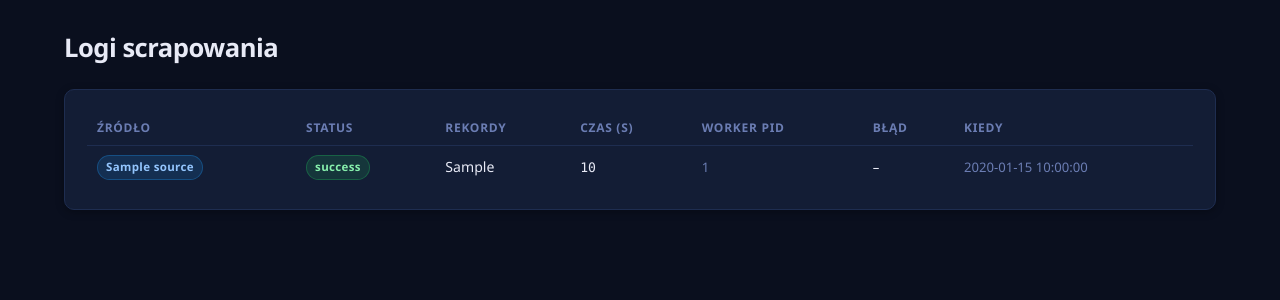
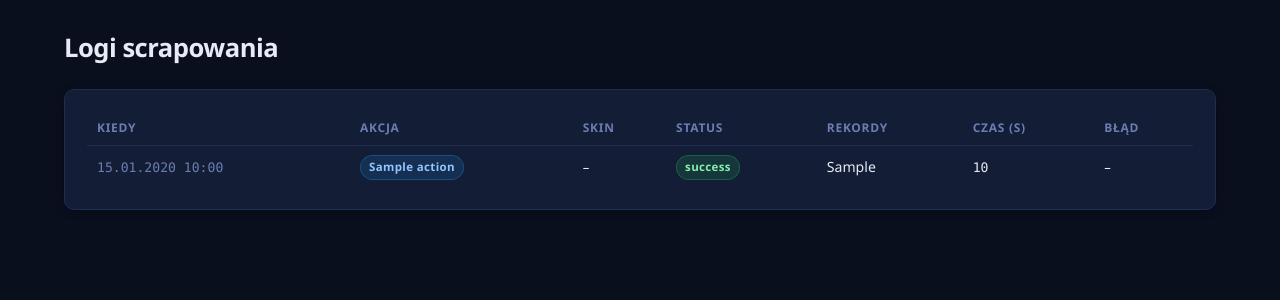
Before and after one commit to Kacper7011/skin-market-tracker, a Python web app: template interface/app/templates/logs.html in a window 1280 px wide. Shown: the part 56-356 px from the top of the page. Run offline with Jinja, Linux system fonts and the light colour scheme; the template is opened without the code that fills it: most values are stand-ins (such as "Sample title", 1, 10 or a date in 2020).

Commit message:
feat: bardziej opisowe logi scrapera w dashboardzie i tabeli
ScrapeLog dostaje pola action i item_name - wczesniej logi nie
przechowywaly co zostalo zescrapowane. Dashboard pokazuje teraz
polska nazwe akcji (Historia cen / Wyszukiwanie / Katalog),
nazwe skina i czas zdarzenia DD.MM HH:MM. Tabela logow dostaje
kolumny Akcja i Skin, a kolumna Kiedy jest teraz pierwsza.

Co-Authored-By: Claude Sonnet 4.6 <noreply@anthropic.com>

```diff
--- a/engine/scraper/models/scrape_log.py
+++ b/engine/scraper/models/scrape_log.py
@@ -7,6 +7,8 @@ from typing import Optional
 class ScrapeLog:
     source: str
     status: str
+    action: str = ""
+    item_name: str = ""
     items_scraped: int = 0
     duration_seconds: float = 0.0
     error_message: Optional[str] = None
--- a/engine/scraper/worker.py
+++ b/engine/scraper/worker.py
@@ -67,6 +67,8 @@ async def process_task(task: dict, repo: Repository) -> None:
         log = ScrapeLog(
             source=source,
             status="success" if not error_message else "error",
+            action=action,
+            item_name=item_name,
             items_scraped=items_scraped,
             duration_seconds=round(time.time() - started_at, 2),
             error_message=error_message,
--- a/interface/app/templates/logs.html
+++ b/interface/app/templates/logs.html
@@ -9,19 +9,31 @@
     <table>
         <thead>
             <tr>
-                <th>Źródło</th>
+                <th>Kiedy</th>
+                <th>Akcja</th>
+                <th>Skin</th>
                 <th>Status</th>
                 <th>Rekordy</th>
                 <th>Czas (s)</th>
-                <th>Worker PID</th>
                 <th>Błąd</th>
-                <th>Kiedy</th>
             </tr>
         </thead>
         <tbody>
             {% for log in logs %}
+            {% set action_label = {'history': 'Historia cen', 'search': 'Wyszukiwanie', 'build_catalog': 'Katalog'}.get(log.get('action',''), log.get('action') or '–') %}
             <tr>
-                <td><span class="badge badge-steam">{{ log.source }}</span></td>
+                <td class="text-sm text-muted text-mono" style="white-space:nowrap;">
+                    {% if log.started_at %}{{ log.started_at.strftime('%d.%m.%Y %H:%M') if log.started_at.strftime is defined else (log.started_at | string)[:16] }}{% else %}–{% endif %}
+                </td>
+                <td>
+                    <span class="badge badge-steam">{{ action_label }}</span>
+                </td>
+                <td class="text-sm" style="max-width:220px; word-break:break-word;">
+                    {% set sname = log.get('item_name', '') %}
+                    {% if sname and log.get('action') != 'build_catalog' %}
+                        {{ sname }}
+                    {% else %}–{% endif %}
+                </td>
                 <td>
                     <span class="badge {% if log.status == 'success' %}badge-ok{% else %}badge-error{% endif %}">
                         {{ log.status }}
@@ -29,13 +41,11 @@
                 </td>
                 <td>{{ log.items_scraped }}</td>
                 <td class="text-mono text-sm">{{ log.duration_seconds }}</td>
-                <td class="text-muted text-sm">{{ log.worker_id }}</td>
                 <td class="text-sm" style="max-width:260px; word-break:break-word;">
                     {% if log.error_message %}
                         <span style="color:var(--accent);">{{ log.error_message[:120] }}</span>
                     {% else %}–{% endif %}
                 </td>
-                <td class="text-sm text-muted">{{ log.started_at }}</td>
             </tr>
             {% endfor %}
         </tbody>
```
Also changed, not shown: interface/app/static/css/main.css (+7 -3 lines), interface/app/templates/index.html (+13 -3 lines).
